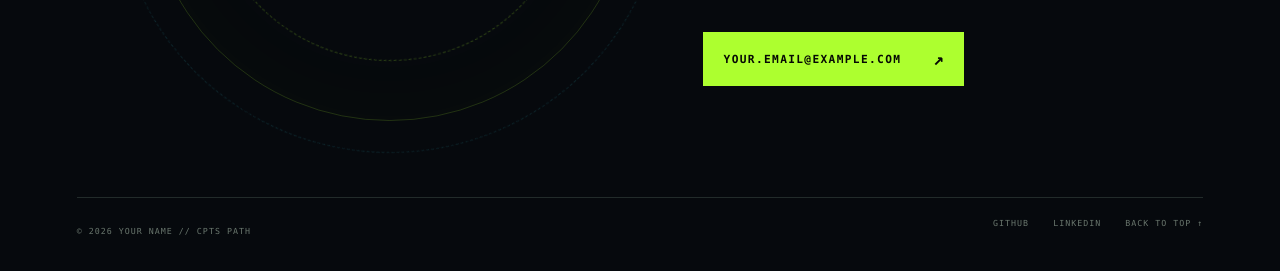
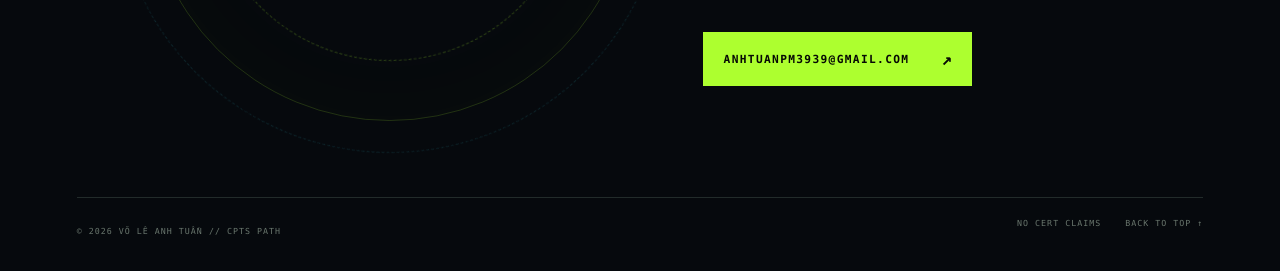
Before and after one commit to tuankhongbietcode/cyber-portfolio, a plain HTML site: page dist/index.html in a window 1280 px wide. Shown: the part 6314-6585 px from the top of the page. Drawn offline with Linux system fonts and the light colour scheme.

Commit message:
Update Site source

```diff
--- a/dist/index.html
+++ b/dist/index.html
@@ -4,8 +4,8 @@
   <meta charset="utf-8">
   <meta name="viewport" content="width=device-width,initial-scale=1">
   <meta name="theme-color" content="#06090d">
-  <meta name="description" content="Portfolio offensive security theo định hướng CPTS — methodology, lab notes và báo cáo kỹ thuật.">
-  <title>CPTS // Offensive Security Portfolio</title>
+  <meta name="description" content="Portfolio offensive security của Võ Lê Anh Tuấn theo định hướng CPTS — methodology, lab notes và báo cáo kỹ thuật.">
+  <title>Võ Lê Anh Tuấn // CPTS Path</title>
   <link rel="icon" href="favicon.svg" type="image/svg+xml">
   <link rel="stylesheet" href="styles.css">
 </head>
@@ -211,11 +211,11 @@
         <p class="eyebrow"><span>07</span> ESTABLISH CONNECTION</p>
         <h2>Let’s exchange<br><em>signals.</em></h2>
         <p>Đang học theo lộ trình CPTS và mở với cơ hội lab collaboration, internship hoặc trao đổi về offensive security.</p>
-        <a class="button magnetic" href="mailto:your.email@example.com"><span>YOUR.EMAIL@EXAMPLE.COM</span><b>↗</b></a>
+          <a class="button magnetic" href="mailto:anhtuanpm3939@gmail.com"><span>ANHTUANPM3939@GMAIL.COM</span><b>↗</b></a>
       </div>
       <footer>
-        <p>© <span id="year"></span> YOUR NAME // CPTS PATH</p>
-        <div><a href="#">GITHUB</a><a href="#">LINKEDIN</a><a href="#top">BACK TO TOP ↑</a></div>
+        <p>© <span id="year"></span> VÕ LÊ ANH TUẤN // CPTS PATH</p>
+        <div><span>NO CERT CLAIMS</span><a href="#top">BACK TO TOP ↑</a></div>
       </footer>
     </section>
   </main>
--- a/dist/script.js
+++ b/dist/script.js
@@ -34,7 +34,7 @@ const commands={
   method:'01 enumerate → 02 validate → 03 exploit → 04 escalate/pivot → 05 report',
   labs:'Case files are templates. Replace them with sanitized, authorized lab write-ups.',
   ethics:'Authorization and scope come first. Evidence stays reproducible. Sensitive data stays private.',
-  contact:'your.email@example.com · github.com/yourhandle · linkedin.com/in/yourhandle'
+  contact:'Võ Lê Anh Tuấn · anhtuanpm3939@gmail.com · CPTS path / no certification claims'
 };
 $('#terminalForm').addEventListener('submit',e=>{e.preventDefault();const raw=input.value.trim(),cmd=raw.toLowerCase();if(!raw)return;output.insertAdjacentHTML('beforeend',`<p><span class="success">guest@cpts-path:~$</span> ${escapeHtml(raw)}</p>`);if(cmd==='clear')output.innerHTML='';else if(commands[cmd])output.insertAdjacentHTML('beforeend',`<p>${commands[cmd]}</p>`);else output.insertAdjacentHTML('beforeend',`<p class="error">command not found: ${escapeHtml(cmd)} — try help</p>`);input.value='';output.scrollTop=output.scrollHeight});
 function escapeHtml(v){const d=document.createElement('div');d.textContent=v;return d.innerHTML}
```
